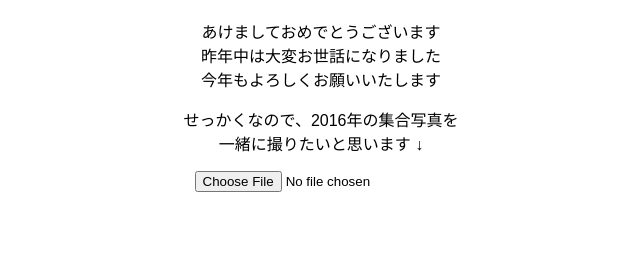
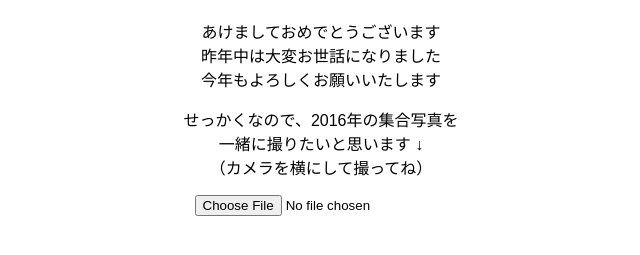
Before and after one commit to shiratsuchi/omedeto2016, a plain HTML site: page index.html in a window 1280 px wide. Shown: the part 61-316 px from the top of the page, without its empty margins (319-959 px from the left). Drawn offline with Linux system fonts and the light colour scheme.

Commit message:
Add notice

```diff
--- a/index.html
+++ b/index.html
@@ -33,6 +33,8 @@
       せっかくなので、2016年の集合写真を
       <br/>
       一緒に撮りたいと思います ↓
+      <br/>
+      （カメラを横にして撮ってね）
       </p>
       <p><input type="file" accept="image/*" capture="camera" id="file-image"></p>
 
```
